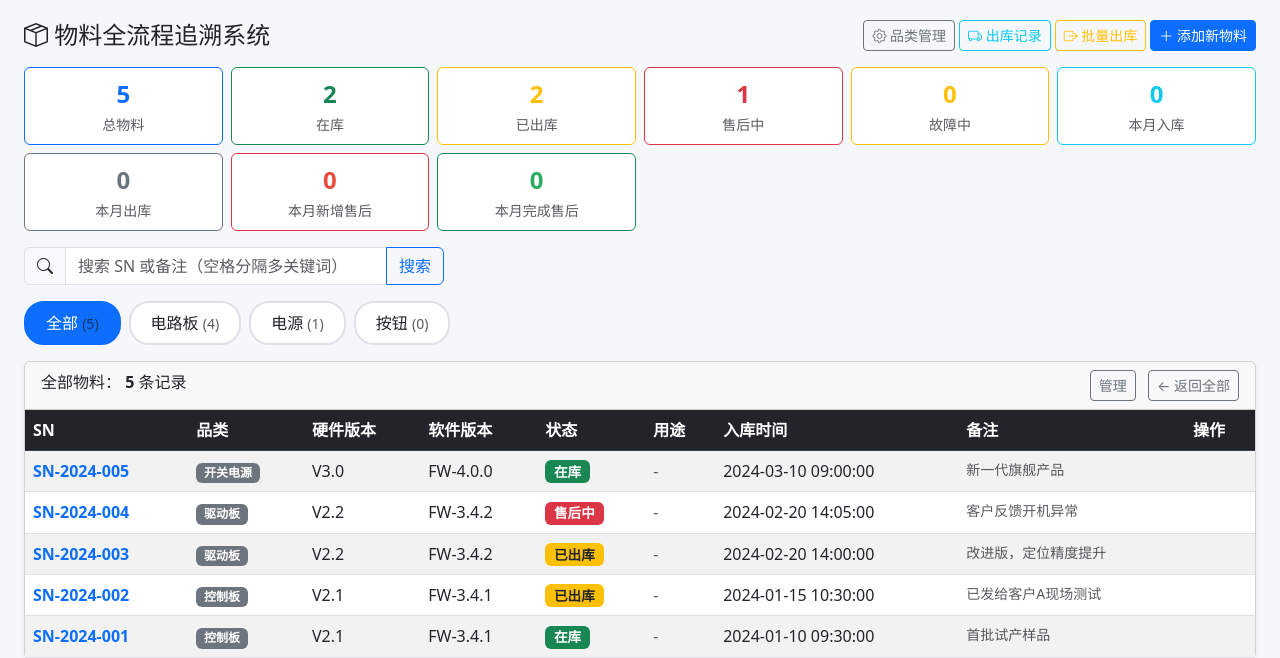
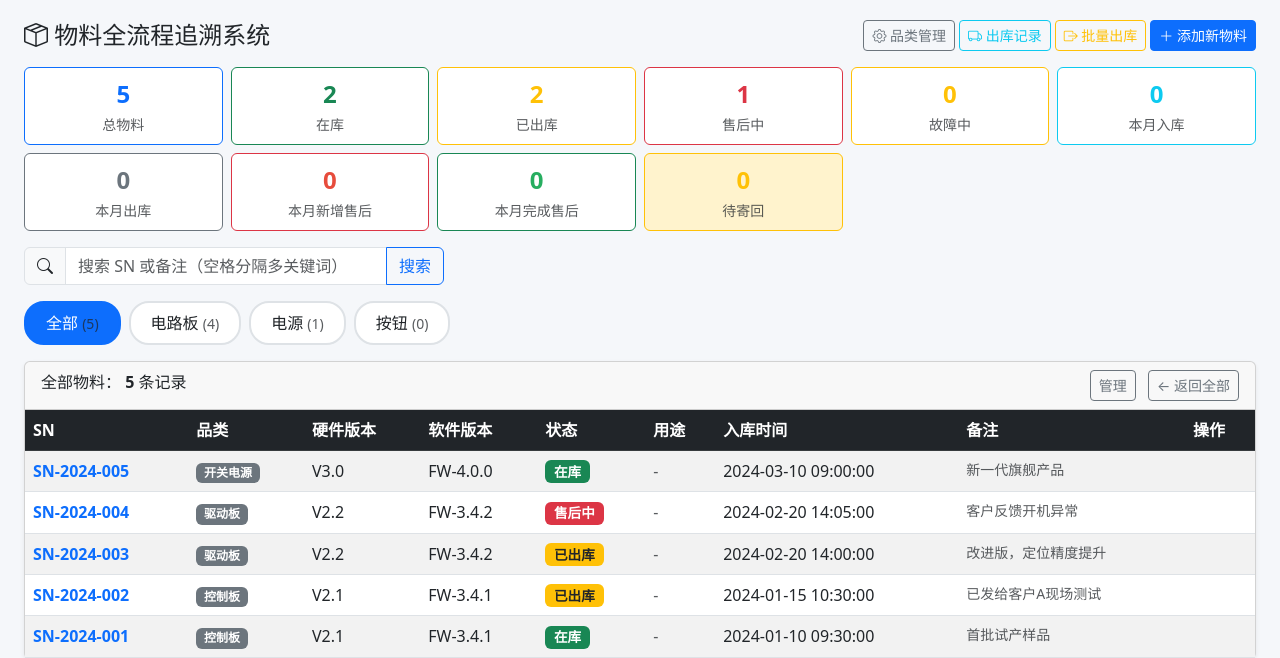
Before and after one commit to DAx-svg/WLGZ, a Flask app: page / in a window 1280 px wide. Shown: the top 658 px of the page. Run offline with Flask 3, Linux system fonts and the light colour scheme; data comes from the database, SQL or seed files in the repository; data that the repository does not hold is empty.

Commit message:
首页新增待寄回筛选功能：统计卡片可点击筛选有待寄回故障件的物料

```diff
--- a/app.py
+++ b/app.py
@@ -276,6 +276,7 @@ def index():
     parent_id = request.args.get('parent', '').strip()
     show_orphan = request.args.get('orphan', '').strip()
     filter_status = request.args.get('status', '').strip()
+    filter_return = request.args.get('returning', '').strip()
     show_month_in = request.args.get('month_in', '').strip()
     show_month_out = request.args.get('month_out', '').strip()
     this_month = datetime.now(ZoneInfo('Asia/Shanghai')).strftime('%Y-%m')
@@ -300,6 +301,14 @@ def index():
         materials = db.execute(
             "SELECT * FROM materials WHERE status = ? ORDER BY inbound_time DESC",
             (filter_status,)
+        ).fetchall()
+    elif filter_return:
+        # 筛选有待寄回出库记录的物料
+        materials = db.execute(
+            "SELECT DISTINCT m.* FROM materials m "
+            "JOIN outbound_records o ON m.sn = o.sn "
+            "WHERE o.return_status = '待寄回' "
+            "ORDER BY m.inbound_time DESC"
         ).fetchall()
     elif sub_cat_id:
         materials = db.execute(
@@ -459,6 +468,9 @@ def index():
         "SELECT COUNT(*) AS cnt FROM fault_records WHERE resolved_time LIKE ?",
         (f'{this_month}%',)
     ).fetchone()['cnt']
+    stats['returning'] = db.execute(
+        "SELECT COUNT(DISTINCT sn) AS cnt FROM outbound_records WHERE return_status='待寄回'"
+    ).fetchone()['cnt']
 
     # 售后记录筛选参数
     show_month_as_new = request.args.get('month_as_new', '').strip()
@@ -522,6 +534,7 @@ def index():
                            current_parent=parent_id,
                            show_orphan=show_orphan,
                            filter_status=filter_status,
+                           filter_return=filter_return,
                            show_month_in=show_month_in,
                            show_month_out=show_month_out,
                            show_month_as_new=show_month_as_new,
--- a/templates/index.html
+++ b/templates/index.html
@@ -133,6 +133,14 @@
                 </div>
             </div>
         </div>
+        <div class="col-4 col-sm-3 col-md-2">
+            <div class="card text-center border-warning" style="cursor:pointer; background:#fff3cd;" onclick="window.location='/?returning=1'">
+                <div class="card-body p-2">
+                    <div class="fs-4 fw-bold text-warning">{{ stats.returning }}</div>
+                    <small class="text-muted text-nowrap">待寄回</small>
+                </div>
+            </div>
+        </div>
     </div>
 
     <!-- SN 搜索 -->
@@ -234,6 +242,7 @@
             <span>
                 {% if search %}搜索 "{{ search }}" 结果：{% endif %}
                 {% if filter_status %}状态「{{ filter_status }}」：{% endif %}
+                {% if filter_return %}待寄回故障件：{% endif %}
                 {% if show_orphan %}未分类物料：{% endif %}
                 {% if current_cat %}按品类筛选：{% endif %}
                 {% if show_month_in %}本月入库物料：{% endif %}
@@ -243,7 +252,7 @@
                 {% if show_month_fault_new %}本月新增故障：{% endif %}
                 {% if show_month_fault_done %}本月修复故障：{% endif %}
                 {% if current_parent %}大类筛选：{% endif %}
-                {% if not search and not current_cat and not current_parent and not show_orphan and not filter_status and not show_month_in and not show_month_out and not show_month_as_new and not show_month_as_done and not show_month_fault_new and not show_month_fault_done %}全部物料：{% endif %}
+                {% if not search and not current_cat and not current_parent and not show_orphan and not filter_status and not filter_return and not show_month_in and not show_month_out and not show_month_as_new and not show_month_as_done and not show_month_fault_new and not show_month_fault_done %}全部物料：{% endif %}
                 <strong>{% if show_month_as_new or show_month_as_done %}{{ as_records|length }}{% elif show_month_fault_new or show_month_fault_done %}{{ fault_records_list|length }}{% else %}{{ materials|length }}{% endif %}</strong> 条记录
             </span>
             <div>
```
